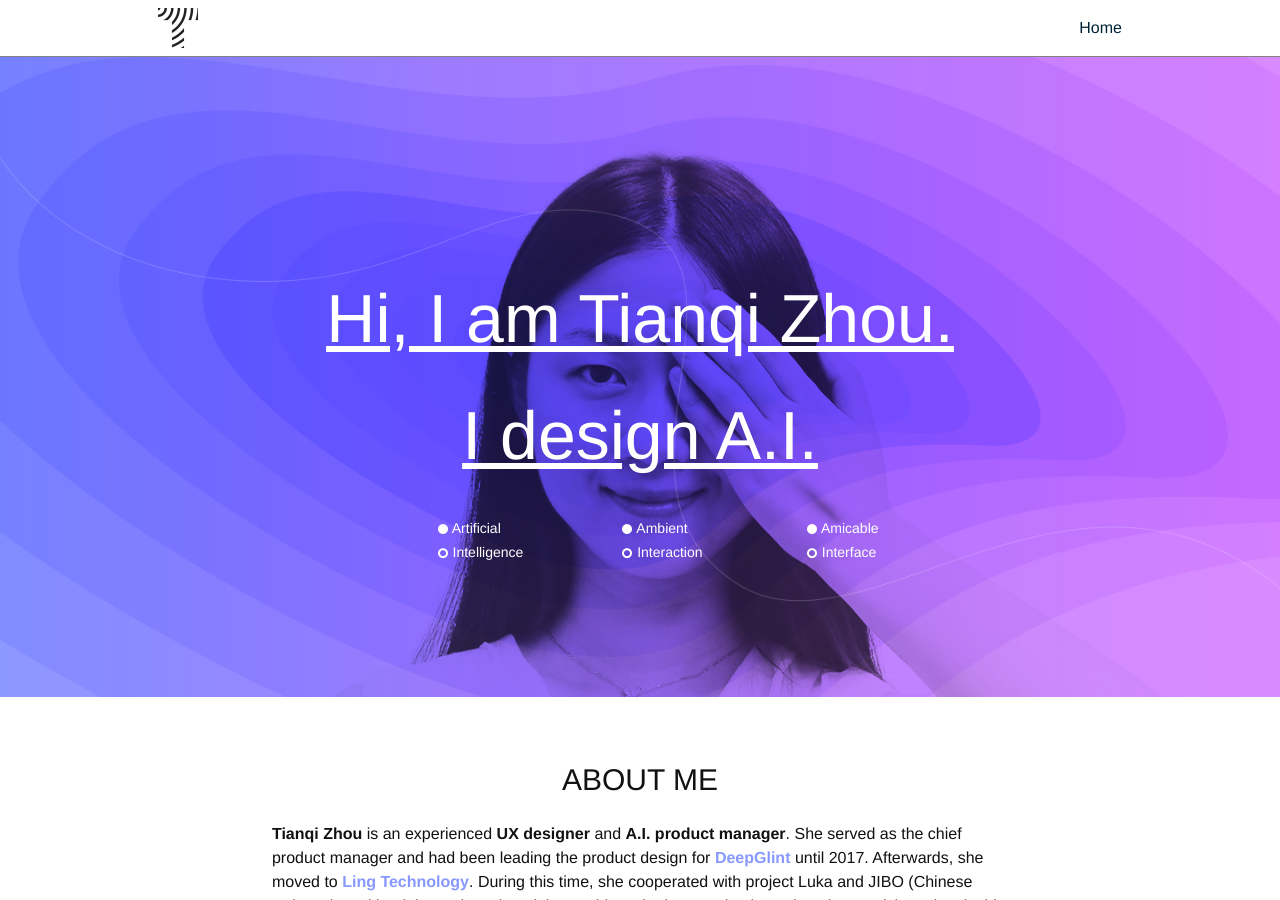
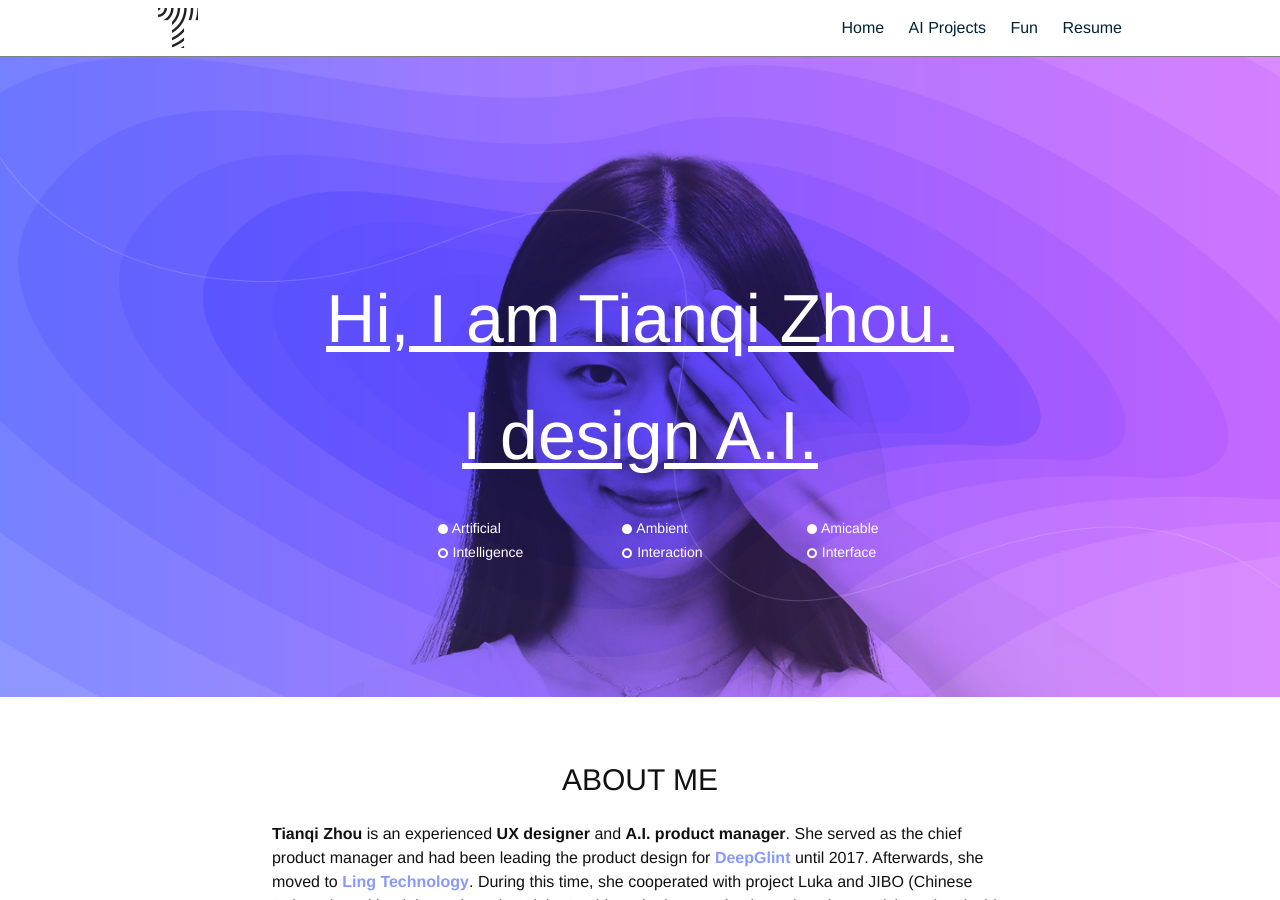
Before and after one commit to Tianqi-Zhou/tianqi-zhou.github.io, a Jekyll site: the page built from index.html, in a window 1280 px wide and 900 px high. Built offline with Jekyll 4.4.1, drawn with Linux system fonts in a browser that asks for light colours.

Commit message:
Update nav

```diff
--- a/_includes/nav.html
+++ b/_includes/nav.html
@@ -12,15 +12,8 @@
 
   <div class="trigger">
     <a class="page-link" href="{{ site.baseurl }}/">Home</a>
-
-    {% for page in site.pages %}
-      <!-- Button for Posts -->
-      {% if page.display %}
-        <a class="page-link" href="{{ page.url | prepend: site.baseurl }}">
-          {{ page.title }}
-        </a>
-      {% endif %}
-
-    {% endfor %}
+    <a class="page-link" href="{{ '#portfolio' | prepend: site.baseurl }}">AI Projects</a>
+    <a class="page-link" href="{{ '#misc-projects' | prepend: site.baseurl }}">Fun</a>
+    <a class="page-link" href="{{ '/img/resume/v3.2.pdf' | prepend: site.baseurl }}">Resume</a>
   </div>
 </nav>
```
Also changed, not shown: 1 other file.
